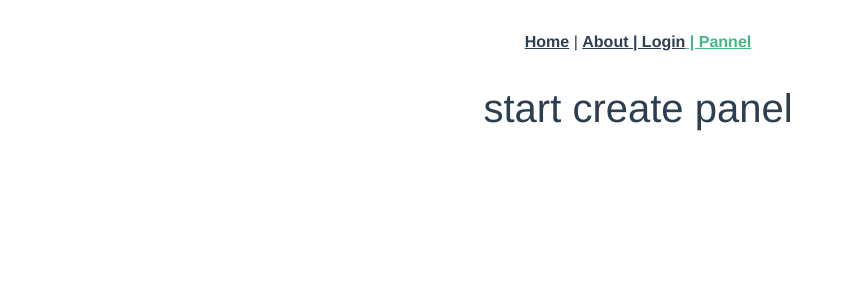
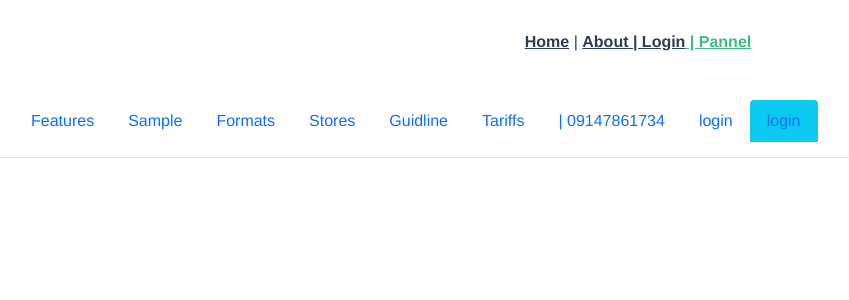
Before and after one commit to rahimeinollahi/store1, a Vue app: page /manage-panel in a window 1280 px wide. Shown: the top 300 px of the page, without its empty margins (2-851 px from the left). Built offline with nearby package versions, Linux system fonts and the light colour scheme.

Commit message:
Project done

```diff
--- a/src/components/NavPanel.vue
+++ b/src/components/NavPanel.vue
@@ -1,6 +1,35 @@
 <template>
     <div>
-        <h1>start create panel</h1>
+        <ul class="nav nav-tabs p-3">
+            <li class="nav-item">
+                <a href="#" class="nav-link">Features</a>
+            </li>
+            <li class="nav-item">
+                <a href="#" class="nav-link">Sample</a>
+            </li>
+            <li class="nav-item">
+                <a href="#" class="nav-link">Formats</a>
+            </li>
+            <li class="nav-item">
+                <a href="#" class="nav-link">Stores</a>
+            </li>
+            <li class="nav-item">
+                <a href="#" class="nav-link">Guidline</a>
+            </li>
+            <li class="nav-item">
+                <a href="#" class="nav-link">Tariffs</a>
+            </li>
+            <li class="nav-item">
+                <a href="#" class="nav-link"> | 09147861734</a>
+            </li>
+            <li class="nav-item">
+                <router-link class="nav-link" to="/login-page">login</router-link>
+            </li>
+            <li class="nav-item">
+                <router-link class=" bg-info nav-link" to="/about">login</router-link>
+            </li>
+        </ul>
+        <!-- <button class="btn btn-info">Let's get started</button> -->
     </div>
 </template>
 
```
